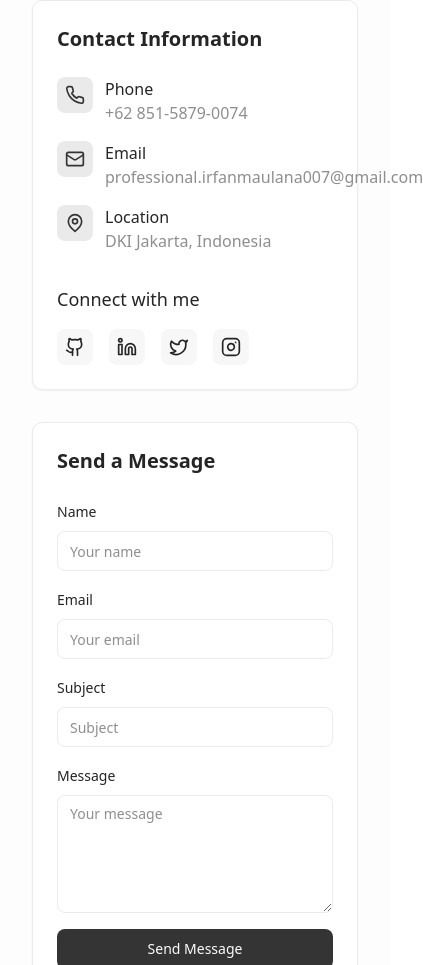
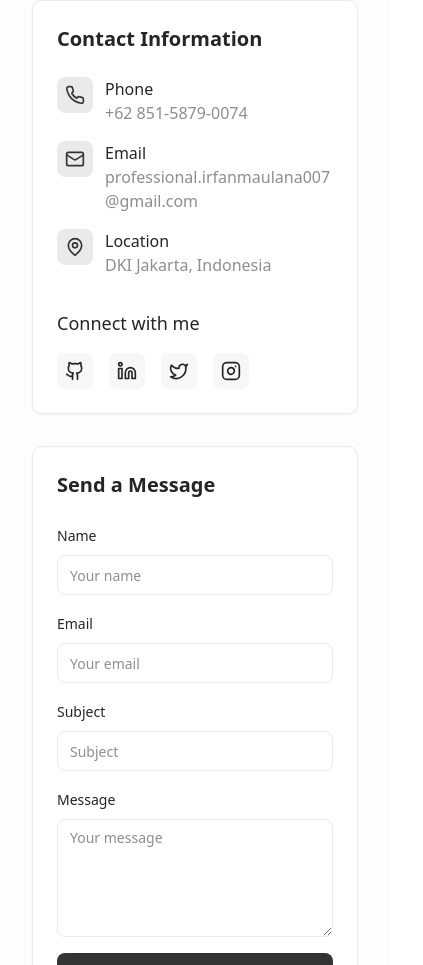
Before and after one commit to irfanmaulana007/portfolio, a Next.js app: page / in a window 390 px wide. Shown: the part 7455-8420 px from the top of the page, 423 px wide, since content can reach past the window. Built offline with nearby package versions, Linux system fonts and the light colour scheme.

Commit message:
Fix: overlapping email text on mobile

```diff
--- a/components/sections/contact-section.tsx
+++ b/components/sections/contact-section.tsx
@@ -51,7 +51,9 @@ export function ContactSection() {
                     </div>
                     <div>
                       <p className="font-medium">Phone</p>
-                      <p className="text-muted-foreground">{personalInfo.phone}</p>
+                      <p className="text-muted-foreground">
+                        {personalInfo.phone}
+                      </p>
                     </div>
                   </div>
                   <div className="flex items-start gap-3">
@@ -73,7 +75,7 @@ export function ContactSection() {
                     </div>
                     <div>
                       <p className="font-medium">Email</p>
-                      <p className="text-muted-foreground">
+                      <p className="text-muted-foreground break-all">
                         {personalInfo.email}
                       </p>
                     </div>
@@ -191,7 +193,14 @@ export function ContactSection() {
                         strokeLinecap="round"
                         strokeLinejoin="round"
                       >
-                        <rect width="20" height="20" x="2" y="2" rx="5" ry="5" />
+                        <rect
+                          width="20"
+                          height="20"
+                          x="2"
+                          y="2"
+                          rx="5"
+                          ry="5"
+                        />
                         <path d="M16 11.37A4 4 0 1 1 12.63 8 4 4 0 0 1 16 11.37z" />
                         <line x1="17.5" x2="17.51" y1="6.5" y2="6.5" />
                       </svg>
```
